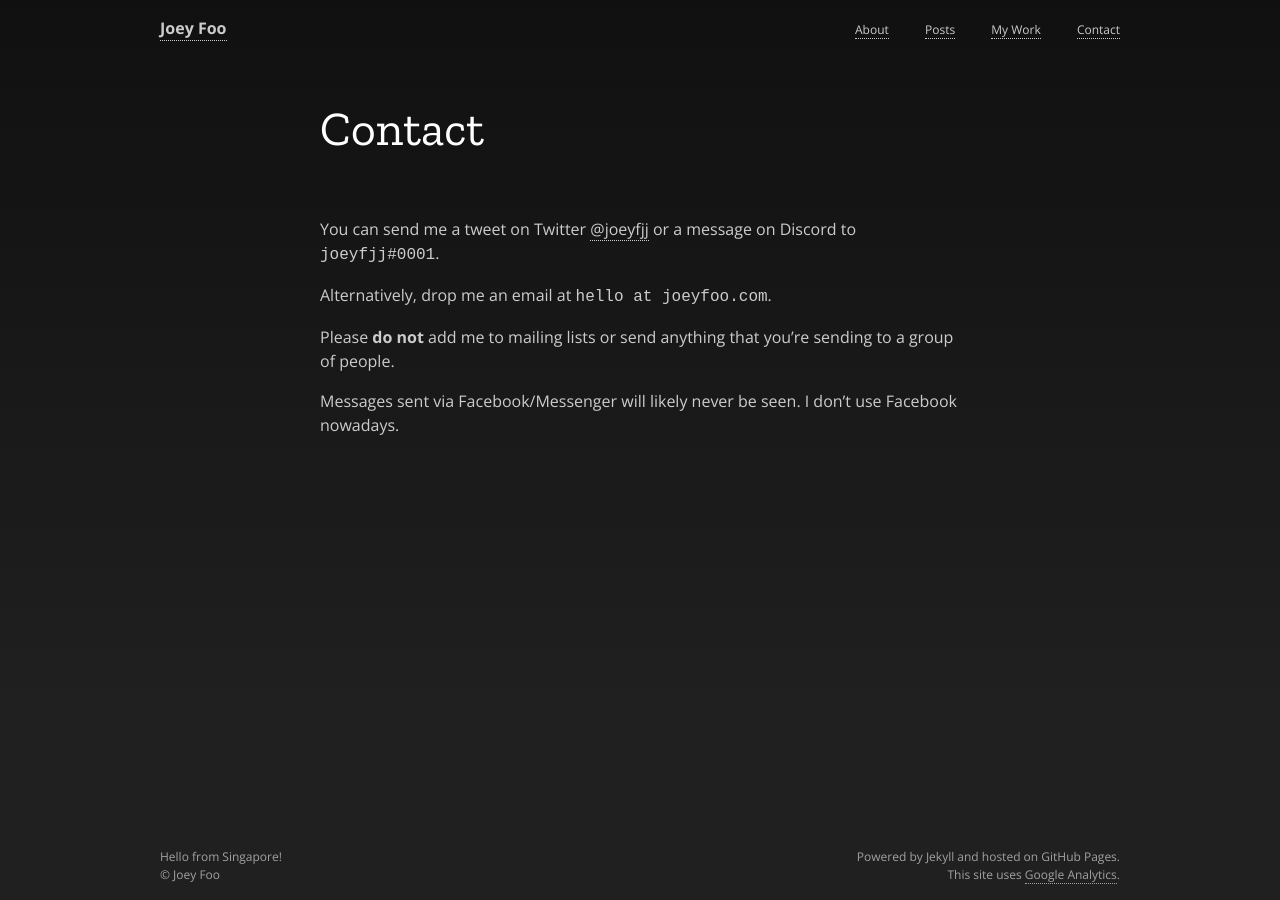
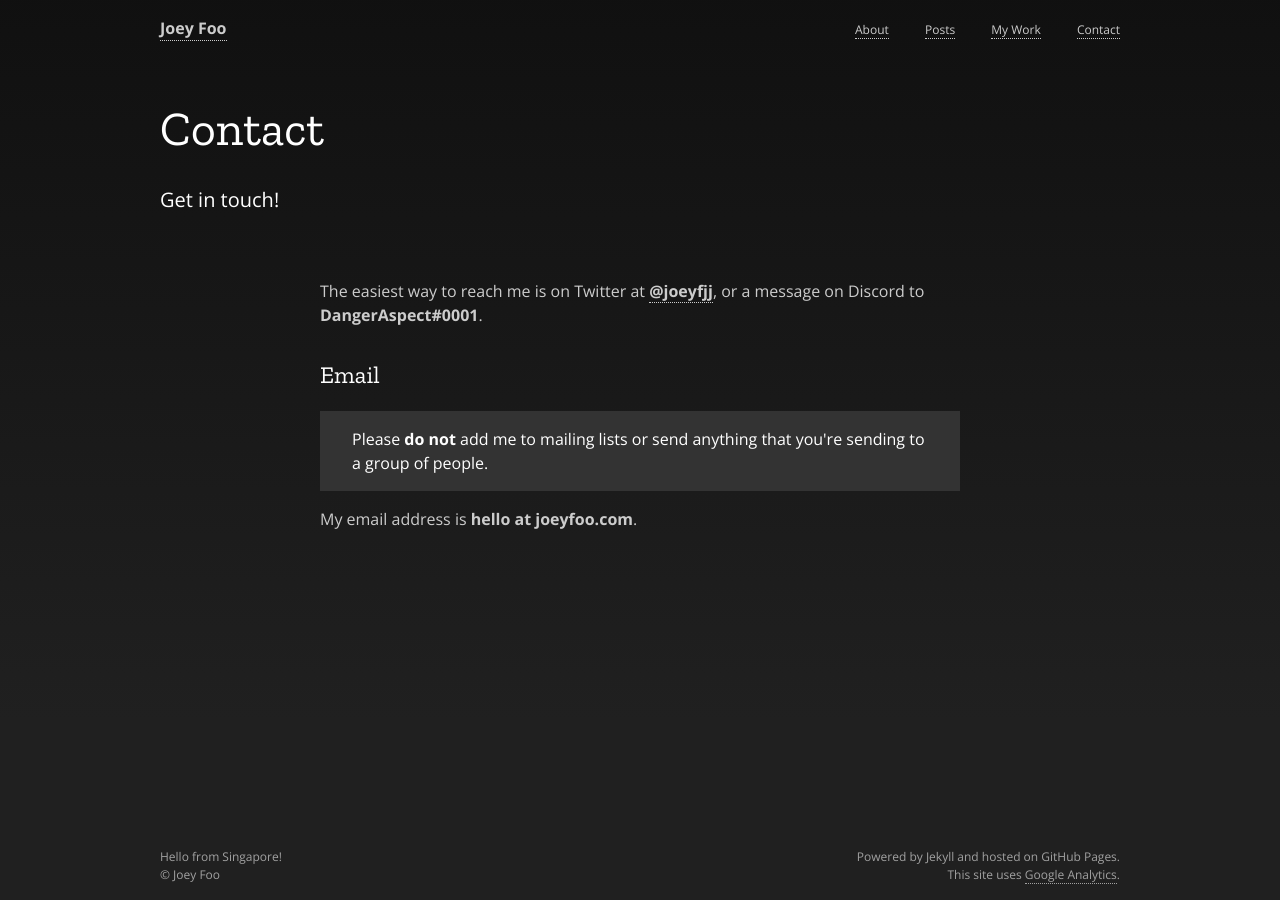
Before and after one commit to joeyfoo/joeyfoo.github.io, a Jekyll site: the page built from contact.md, in a window 1280 px wide. Built offline with Jekyll 4.4.1, drawn with Linux system fonts in a browser that asks for light colours.

Commit message:
About and contact page updates

```diff
--- a/_layouts/page.html
+++ b/_layouts/page.html
@@ -5,6 +5,14 @@ layout: default
 
   <h1>{{ page.title | escape }}</h1>
 
-  {{ content }}
+  {% if page.description %}
+  <p class="lead">
+    {{ page.description }}
+  </p>
+  {% endif %}
+
+  <div class="content-text">
+    {{ content }}
+  </div>
 
 </article>
--- a/_layouts/post.html
+++ b/_layouts/post.html
@@ -16,7 +16,7 @@ layout: default
   {% endif %}
 
   <div class="post-content">
-    <div class="writeup">
+    <div class="content-text">
       <p class="post-meta-date metadata">{{ page.date | date_to_string }}</p>
 
       {{ content }}
--- a/_layouts/project-page.html
+++ b/_layouts/project-page.html
@@ -24,7 +24,7 @@ layout: default
       </div>
     {% endif %}
 
-    <div class="writeup">
+    <div class="content-text">
       {{ content }}
     </div>
   </div>
--- a/_sass/main.scss
+++ b/_sass/main.scss
@@ -112,11 +112,8 @@ main{
   padding-top: 3rem;
 
   article{
-    max-width: 40rem;
+    max-width: 60rem;
     margin: 0 auto;
-  }
-  article.wide{
-    max-width: 60rem;
   }
   p, h1, h2, h3, h4, h5, h6, pre, ul, ol, img, a, dl, hr, .embed{
     margin: 0 auto 1rem;
@@ -350,15 +347,21 @@ footer p:last-of-type{
   }
 }
 
+.content-text{
+  max-width: 40rem;
+  margin: 0 auto;
+  margin-top: 4rem;
+}
+
 // Project
 .project-content, .post-content{
   display: flex;
   flex-direction: row;
   justify-content: center;
   margin-top: 4rem;
-  .writeup{
-    max-width: 40rem;
+  .content-text{
     order: 1;
+    margin: 0 auto;
   }
   .infobox{
     max-width: 20rem;
@@ -394,7 +397,7 @@ footer p:last-of-type{
         padding: 0;
       }
     }
-    .writeup{
+    .content-text{
       order: 2;
     }
   }
--- a/contact.md
+++ b/contact.md
@@ -1,12 +1,14 @@
 ---
 layout: page
 title: Contact
+
+description: Get in touch!
 ---
 
-You can send me a tweet on Twitter [@joeyfjj](https://twitter.com/joeyfjj) or a message on Discord to `joeyfjj#0001`.
+The easiest way to reach me is on Twitter at **[@joeyfjj](https://twitter.com/joeyfjj)**, or a message on Discord to **DangerAspect#0001**.
 
-Alternatively, drop me an email at `hello at joeyfoo.com`.
+## Email
 
-Please **do not** add me to mailing lists or send anything that you're sending to a group of people.
+<p class="info">Please <strong>do not</strong> add me to mailing lists or send anything that you're sending to a group of people. </p>
 
-Messages sent via Facebook/Messenger will likely never be seen. I don't use Facebook nowadays.
+My email address is **hello at joeyfoo.com**.
```
Also changed, not shown: about.md (+4 -5 lines).
